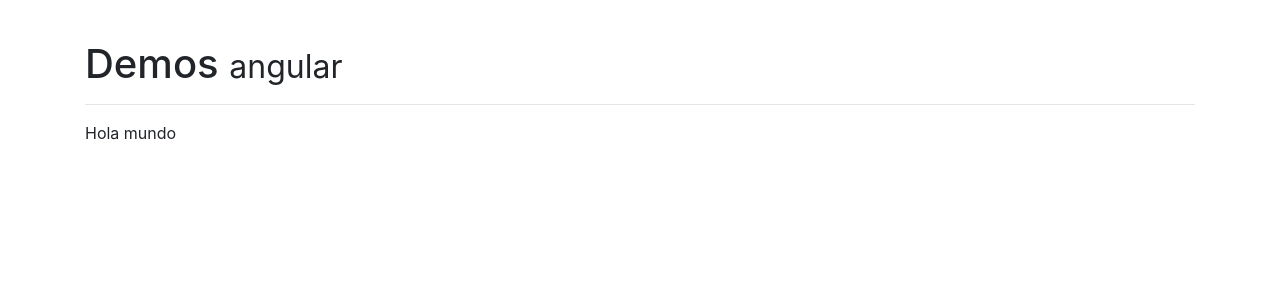
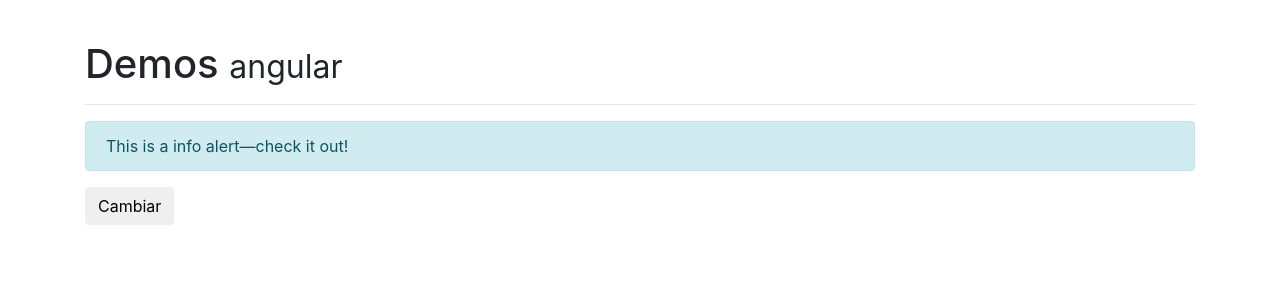
Before and after one commit to aririmia86/angular-2-fh, an Angular app in the folder 6. Miscelaneos/: page / in a window 1280 px wide. Shown: the top 300 px of the page. Built offline with nearby package versions, Linux system fonts and the light colour scheme.

Commit message:
ngSwitch - Múltiples opciones con una sola decisión

```diff
--- a/6. Miscelaneos/src/app/app.component.html
+++ b/6. Miscelaneos/src/app/app.component.html
@@ -5,5 +5,6 @@
   <!-- <app-css></app-css>
   <p>Hola mundo desde app.component</p> -->
   <!-- <app-clases></app-clases> -->
-  <p [appResaltado]="'orange'">Hola mundo</p>
+  <!-- <p [appResaltado]="'orange'">Hola mundo</p> -->
+  <app-ng-switch></app-ng-switch>
 </div>
--- a/6. Miscelaneos/src/app/app.module.ts
+++ b/6. Miscelaneos/src/app/app.module.ts
@@ -7,6 +7,7 @@ import { NgStyleComponent } from './components/ng-style/ng-style.component';
 import { CssComponent } from './components/css/css.component';
 import { ClasesComponent } from './components/clases/clases.component';
 import { ResaltadoDirective } from './directives/resaltado.directive';
+import { NgSwitchComponent } from './components/ng-switch/ng-switch.component';
 
 
 @NgModule({
@@ -15,7 +16,8 @@ import { ResaltadoDirective } from './directives/resaltado.directive';
     NgStyleComponent,
     CssComponent,
     ClasesComponent,
-    ResaltadoDirective
+    ResaltadoDirective,
+    NgSwitchComponent
   ],
   imports: [
     BrowserModule
--- /dev/null
+++ b/6. Miscelaneos/src/app/components/ng-switch/ng-switch.component.html
@@ -0,0 +1,16 @@
+<div [ngSwitch]="alerta">
+  <div *ngSwitchCase="'success'" class="alert alert-success" role="alert">
+    This is a success alert—check it out!
+  </div>
+  <div *ngSwitchCase="'info'" class="alert alert-info" role="alert">
+    This is a info alert—check it out!
+  </div>
+  <div *ngSwitchCase="'warning'" class="alert alert-warning" role="alert">
+    This is a warning alert—check it out!
+  </div>
+  <div *ngSwitchDefault class="alert alert-danger" role="alert">
+    This is a danger alert—check it out!
+  </div>
+</div>
+
+<button type="button" name="button" (click)="alerta = 'success'" class="btn btn-default">Cambiar</button>
--- /dev/null
+++ b/6. Miscelaneos/src/app/components/ng-switch/ng-switch.component.ts
@@ -0,0 +1,15 @@
+import { Component, OnInit } from '@angular/core';
+
+@Component({
+  selector: 'app-ng-switch',
+  templateUrl: './ng-switch.component.html'
+})
+export class NgSwitchComponent implements OnInit {
+
+  alerta:string = 'info';
+  constructor() { }
+
+  ngOnInit() {
+  }
+
+}
```
